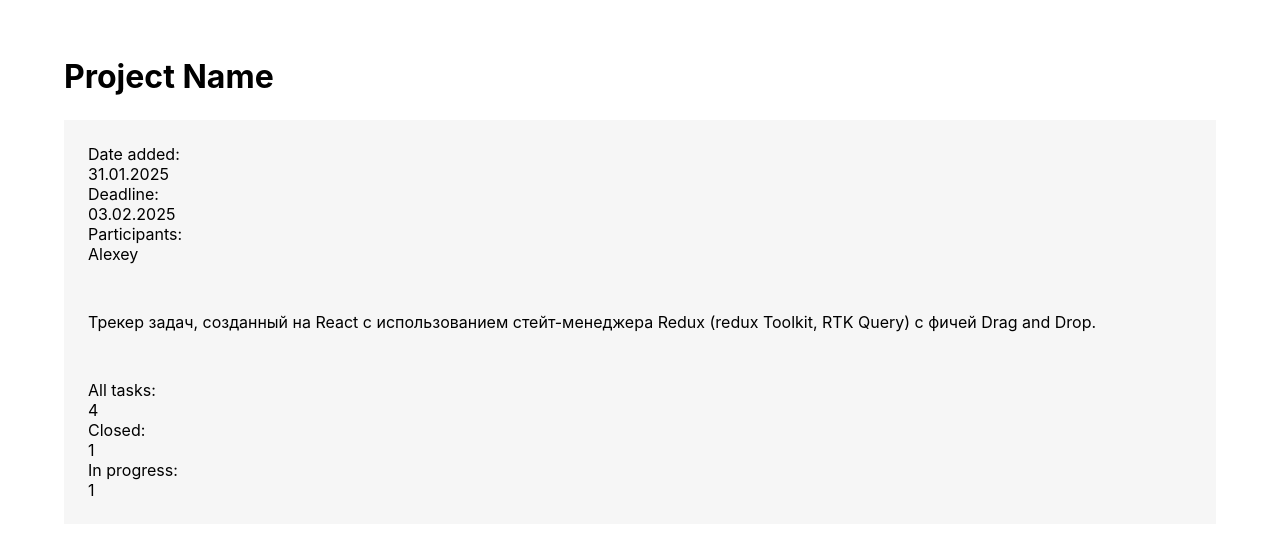
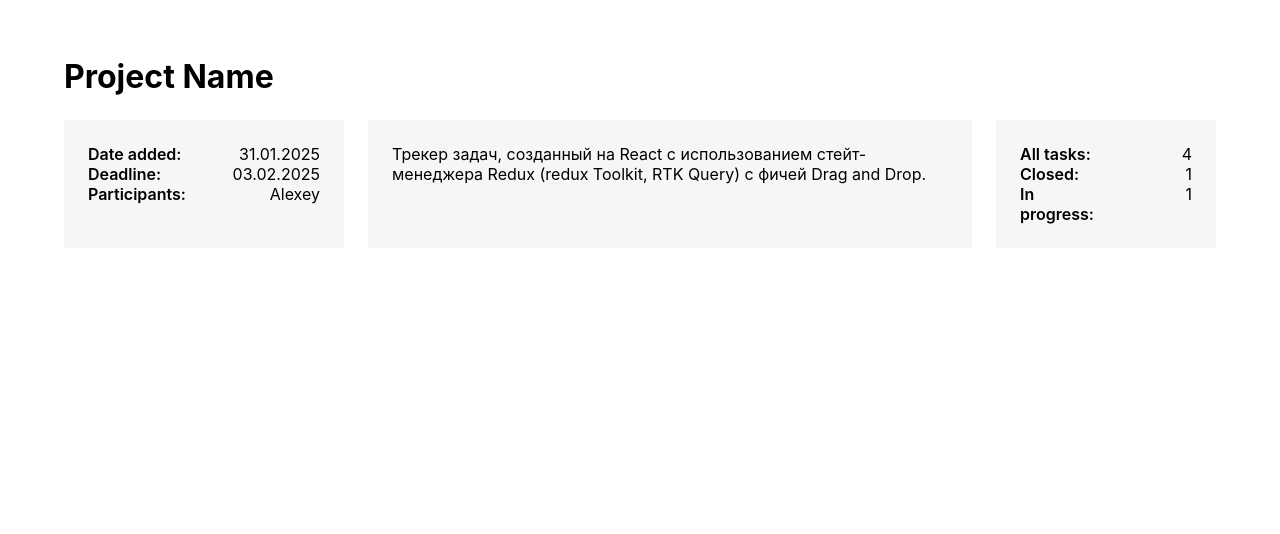
Before and after one commit to Mor-ald/task-tracker, a React (Vite) app: page / in a window 1280 px wide. Shown: the top 534 px of the page. Built offline with nearby package versions, Linux system fonts and the light colour scheme.

Commit message:
feat(assets): add styles for project-info

```diff
--- a/src/assets/styles/global.scss
+++ b/src/assets/styles/global.scss
@@ -0,0 +1,19 @@
+.project-info {
+  display: grid;
+  column-gap: 24px;
+  grid-template-columns: 280px auto 220px;
+}
+
+.info-item {
+  display: grid;
+  grid-template-columns: 1fr 1fr;
+
+  :last-child {
+    grid-template-columns: 2fr 1fr;
+    text-align: right;
+  }
+
+  > div:first-child {
+    font-weight: 600;
+  }
+}
```
